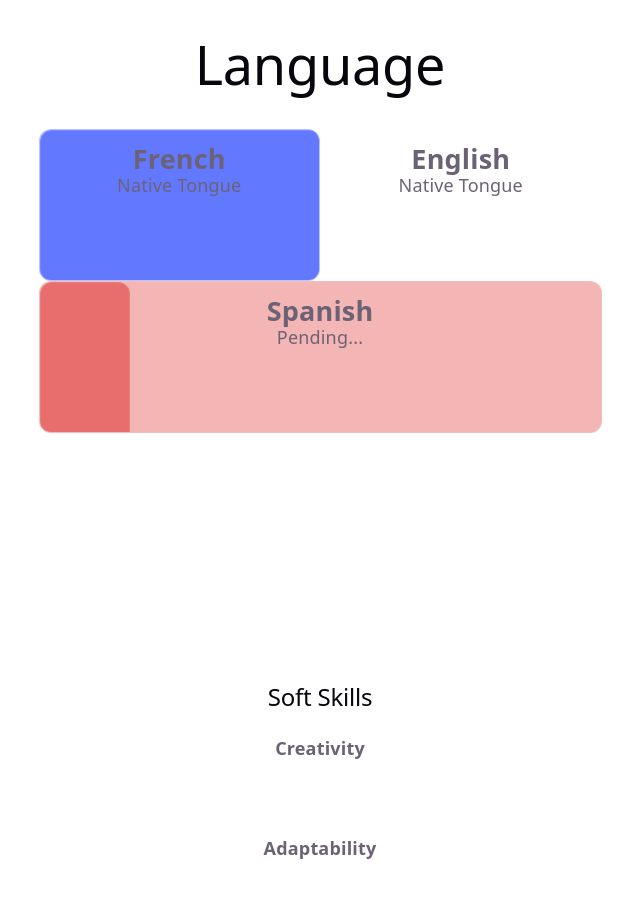
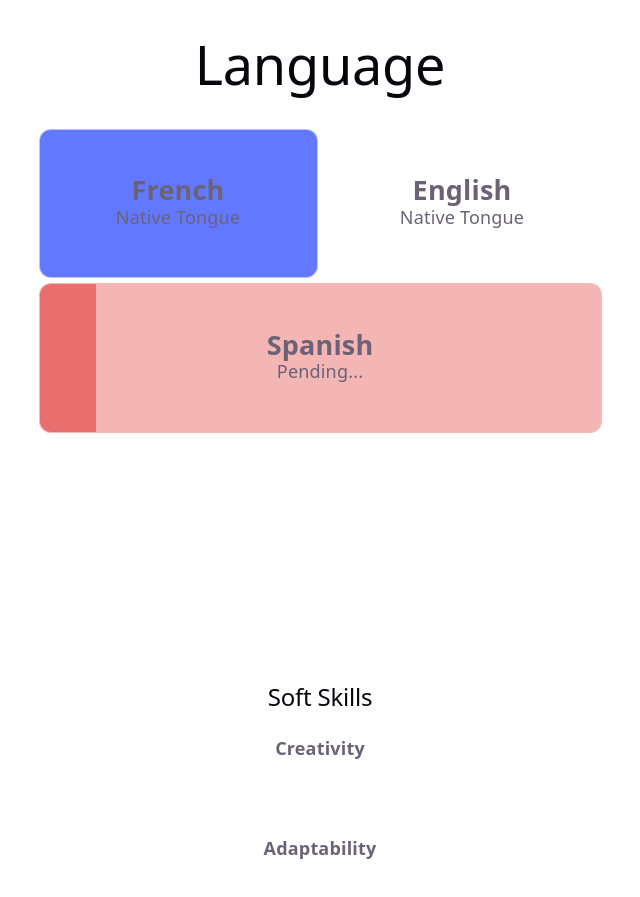
Before and after one commit to MoDev21/mosaic_portfolio, a React (Vite) app: page / in a window 1280 px wide. Shown: the part 3780-4677 px from the top of the page, without its empty margins (320-960 px from the left). Built offline with nearby package versions, Linux system fonts and the light colour scheme.

Commit message:
working on the about_page_v3.1: Centered the texts in the language divs

```diff
--- a/src/components/pages/About.css
+++ b/src/components/pages/About.css
@@ -181,39 +181,41 @@ section {
         display: grid;
         grid-template-columns: repeat(2, 1fr);
         grid-template-rows: repeat(2, 1fr);
-        grid-column-gap: 0px;
-        grid-row-gap: 0px;
+        gap: 5px;
         width: 50%;
-        height: 38dvh
+        height: 38dvh;
     }
 
-    .language_grid div {
+    .language_grid > div {
         padding: 16px;
         border-radius: 12px;
-        border: 1px solid rgba(255, 255, 255, 0.1);
+        display: flex;
+        flex-direction: column;
+        justify-content: center;
         overflow: hidden;
         h4 {
             margin: 0;
             font-size: 1.5rem;
             font-weight: 800;
         }
+
+
     }
 
     .french {
-
+        border: 1px solid rgba(255, 255, 255, 0.1);
         backdrop-filter: blur(10px);
         grid-area: 1 / 1 / 2 / 2;
     }
     .english {
-
+        border: 1px solid rgba(255, 255, 255, 0.1);
         backdrop-filter: blur(10px);
         grid-area: 1 / 2 / 2 / 3;
     }
     .spanish {
-
+        border: 1px solid rgba(255, 255, 255, 0.1);
         backdrop-filter: blur(10px);
         grid-area: 2 / 1 / 3 / 3;
-
     }
 
     .language__progress__bar {
--- a/src/components/pages/About.jsx
+++ b/src/components/pages/About.jsx
@@ -110,8 +110,10 @@ const languages = [
 function LanguageDiv({language, level, percentage, backgroundColor, progressColor}) {
     return (
         <div className={language.toLowerCase()} style={{backgroundColor: backgroundColor}}>
-            <h4>{language}</h4>
-            <p>{level}</p>
+            <div className="language_info">
+                <h4>{language}</h4>
+                <p>{level}</p>
+            </div>
             <div className="language__progress__bar" style={{width: `${percentage}%`, backgroundColor: progressColor}}></div>
         </div>
     )
```
